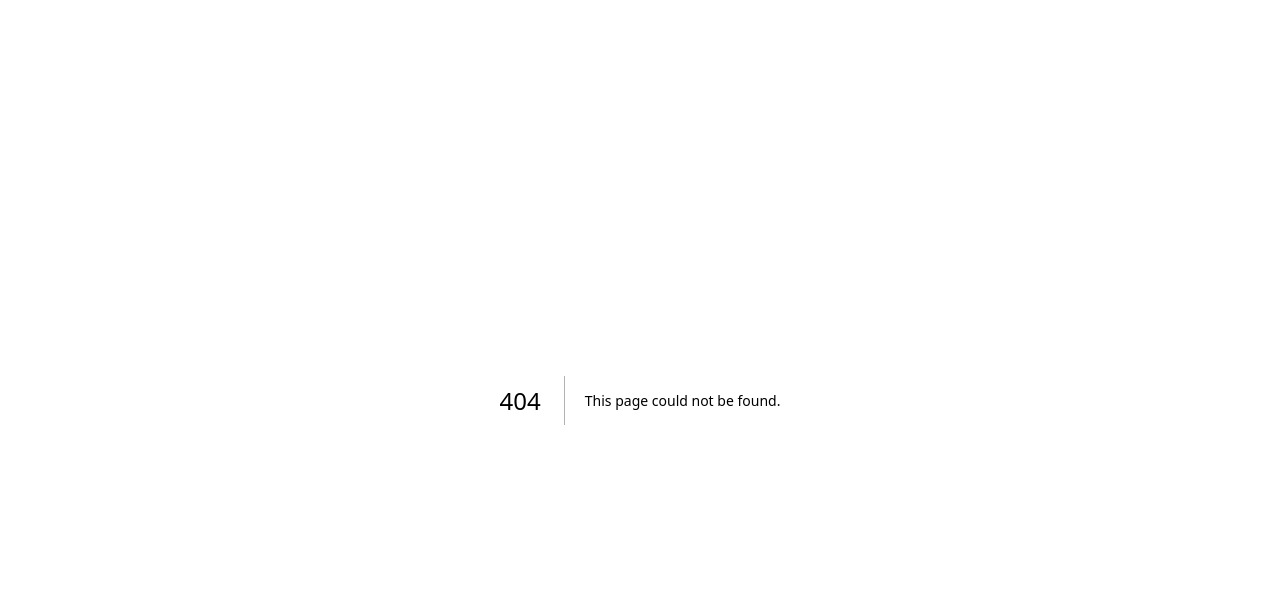
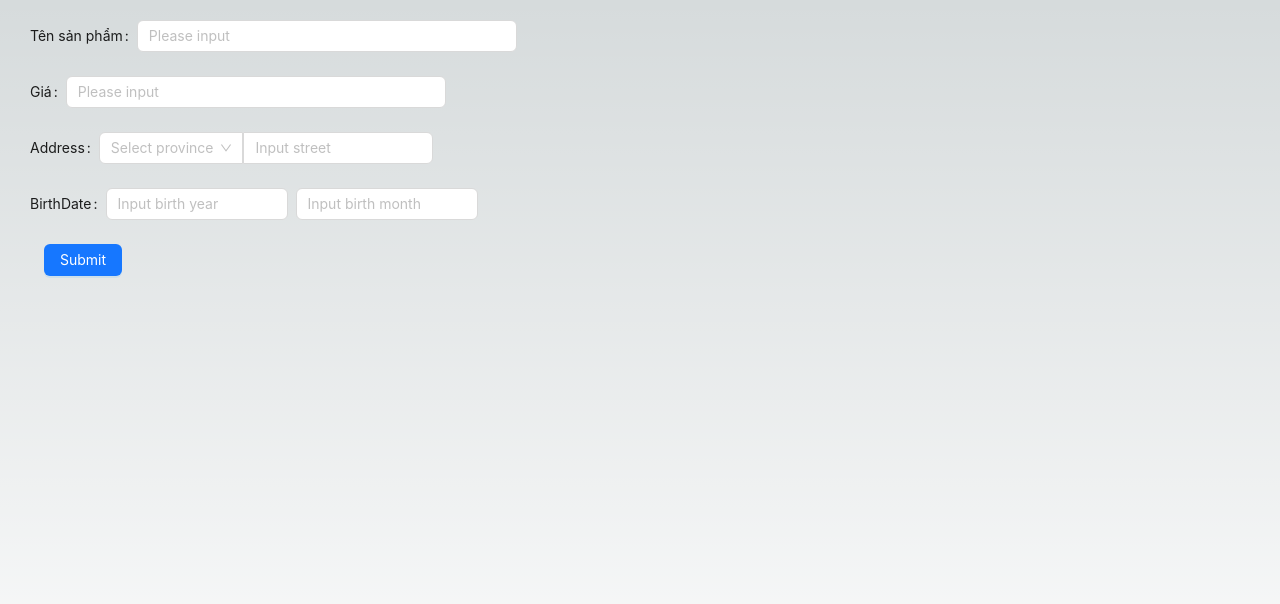
Before and after one commit to atwinn/NextJS-Ecom, a Next.js app: page /page-admin/product-manage/form in a window 1280 px wide. Before the commit this address had no page. Shown: the top 604 px of the page. Built offline with nearby package versions, Linux system fonts and the light colour scheme.

Commit message:
modal for produc manage

```diff
--- a/next.config.js
+++ b/next.config.js
@@ -1,4 +1,5 @@
 /** @type {import('next').NextConfig} */
+
 const nextConfig = {
   reactStrictMode: true,
 }
--- a/src/component/charts/chart.tsx
+++ b/src/component/charts/chart.tsx
@@ -36,7 +36,7 @@ const DemoColumn = () => {
       sales: 38,
     },
   ];
-  const config :any = {
+  const config: any = {
     data,
     xField: 'type',
     yField: 'sales',
--- a/src/pages/_app.tsx
+++ b/src/pages/_app.tsx
@@ -19,10 +19,10 @@ function MyApp({ Component, pageProps }: ComponentWithPageLayout) {
   return (
     <QueryClientProvider client={queryClient}>
       <Provider store={store}>
-        <Header/>
+        <Header />
         {Component.PageLayout ? (
           <Component.PageLayout>
-            <Component {...pageProps}/>
+            <Component {...pageProps} />
           </Component.PageLayout>
         ) : (
           <Component {...pageProps} />
--- a/src/pages/index.tsx
+++ b/src/pages/index.tsx
@@ -1,5 +1,6 @@
 import styles from "@/styles/Home.module.css";
 import Header from "./head";
+import "antd/dist/reset.css";
 import Link from "next/link";
 // import Test from '../components/test'
 export default function Home() {
--- /dev/null
+++ b/src/pages/page-admin/product-manage/form.tsx
@@ -0,0 +1,80 @@
+import React from 'react';
+import { Button, Form, Input, Select, Space, Tooltip, Typography } from 'antd';
+
+const { Option } = Select;
+
+const onFinish = (values: any) => {
+    console.log('Received values of form: ', values);
+};
+
+const ProdForm: React.FC = () => (
+    <Form
+        name="complex-form"
+        onFinish={onFinish}
+        wrapperCol={{ span: 16 }}
+        style={{ maxWidth: 600, marginTop: '20px', paddingLeft: '30px' }}
+    >
+        <Form.Item label="Tên sản phẩm">
+            <Form.Item
+                name="username"
+                noStyle
+                rules={[{ required: true, message: 'Username is required' }]}
+            >
+                <Input style={{ width: '100%' }} placeholder="Please input" />
+            </Form.Item>
+        </Form.Item>
+        <Form.Item label="Giá">
+            <Form.Item
+                name="price"
+                noStyle
+                rules={[{ required: true, message: 'Price is required' }]}
+            >
+                <Input style={{ width: '100%' }} placeholder="Please input" />
+            </Form.Item>
+        </Form.Item>
+        <Form.Item label="Address">
+            <Input.Group compact>
+                <Form.Item
+                    name={['address', 'province']}
+                    noStyle
+                    rules={[{ required: true, message: 'Province is required' }]}
+                >
+                    <Select placeholder="Select province">
+                        <Option value="Zhejiang">Zhejiang</Option>
+                        <Option value="Jiangsu">Jiangsu</Option>
+                    </Select>
+                </Form.Item>
+                <Form.Item
+                    name={['address', 'street']}
+                    noStyle
+                    rules={[{ required: true, message: 'Street is required' }]}
+                >
+                    <Input style={{ width: '50%' }} placeholder="Input street" />
+                </Form.Item>
+            </Input.Group>
+        </Form.Item>
+        <Form.Item label="BirthDate" style={{ marginBottom: 0 }}>
+            <Form.Item
+                name="year"
+                rules={[{ required: true }]}
+                style={{ display: 'inline-block', width: 'calc(50% - 8px)' }}
+            >
+                <Input placeholder="Input birth year" />
+            </Form.Item>
+            <Form.Item
+                name="month"
+                rules={[{ required: true }]}
+                style={{ display: 'inline-block', width: 'calc(50% - 8px)', margin: '0 8px' }}
+            >
+                <Input placeholder="Input birth month" />
+            </Form.Item>
+        </Form.Item>
+        <Form.Item label=" " colon={false}>
+            <Button type="primary" htmlType="submit">
+                Submit
+            </Button>
+        </Form.Item>
+    </Form>
+);
+
+export default ProdForm;
--- a/src/pages/page-admin/prodfilter.tsx
+++ b/src/pages/page-admin/product-manage/prodfilter.tsx
@@ -33,8 +33,8 @@ export default function ProdFilter() {
     }
 
     return (
-        <>
-            <Row gutter={16} style={{ marginTop: '50px', paddingLeft: '20px', paddingRight: '20px' }}>
+        <div className='bg-white mt-5 py-5 border-b-2 rounded-md'>
+            <Row gutter={16} style={{ paddingLeft: '20px', paddingRight: '20px' }}>
                 <Col xl={6} md={12} sm={24}>
                     <Input.Search
                         placeholder="Tìm kiếm"
@@ -92,6 +92,6 @@ export default function ProdFilter() {
                     </Button>
                 </Col>
             </Row>
-        </>
+        </div>
     );
 }
--- a/src/pages/page-admin/prodtable.tsx
+++ b/src/pages/page-admin/product-manage/prodtable.tsx
@@ -69,7 +69,7 @@ const ProdTable: React.FC = () => {
     const [selectionType, setSelectionType] = useState<'checkbox' | 'radio'>('checkbox');
 
     return (
-        <div style={{ marginTop: '50px', paddingLeft: '50px', paddingRight: '50px' }}>
+        <div style={{ marginTop: '50px' }}>
             <Table
                 rowSelection={{
                     type: selectionType,
--- a/src/pages/page-admin/title-action.tsx
+++ b/src/pages/page-admin/product-manage/title-action.tsx
@@ -1,13 +1,16 @@
 import * as React from 'react';
 import { useState } from 'react';
-import { Col, Row, Button } from 'antd';
+import { Col, Row, Button, Modal } from 'antd';
 import { ImportOutlined, ExportOutlined, PlusOutlined } from '@ant-design/icons'
+import ProdForm from './form';
 
 export default function TitleAndAction() {
 
+    const [modalOpen, setModalOpen] = useState(false);
+
     return (
-        <>
-            <Row gutter={16} style={{ marginTop: '100px', paddingLeft: '100px', paddingRight: '100px' }}>
+        <div className='bg-white mt-5 py-5 border-b-2 rounded-md'>
+            <Row gutter={16} style={{ paddingLeft: '100px', paddingRight: '100px' }}>
                 <Col md={18} xs={0} >
                     <p className='text-black text-4xl'>Sản Phẩm</p>
                 </Col>
@@ -33,11 +36,21 @@ export default function TitleAndAction() {
                         size='large'
                         icon={<PlusOutlined style={{ verticalAlign: 'middle' }} />}
                         style={{ backgroundColor: '#1890ff' }}
+                        onClick={() => setModalOpen(true)}
                     >
                         Thêm
                     </Button>
+                    <Modal
+                        title="Thêm sản phẩm mới"
+                        centered
+                        open={modalOpen}
+                        onOk={() => setModalOpen(false)}
+                        onCancel={() => setModalOpen(false)}
+                    >
+                        <ProdForm />
+                    </Modal>
                 </Col>
             </Row>
-        </>
+        </div>
     );
 }
--- a/src/pages/page-admin/quan-ly-san-pham.tsx
+++ b/src/pages/page-admin/quan-ly-san-pham.tsx
@@ -1,9 +1,9 @@
 import { LayoutManager } from '@/layout/layoutAdmin';
 import * as React from 'react';
 import { useState } from 'react';
-import ProdFilter from './prodfilter';
-import TitleAndAction from './title-action'
-import ProdTable from './prodtable';
+import ProdFilter from './product-manage/prodfilter';
+import TitleAndAction from './product-manage/title-action'
+import ProdTable from './product-manage/prodtable';
 
 export interface IQLSanPhamProps {
 }
```
Also changed, not shown: package.json (line endings or trailing spaces), 1 other file (tests, documents, lock files or other folders).
